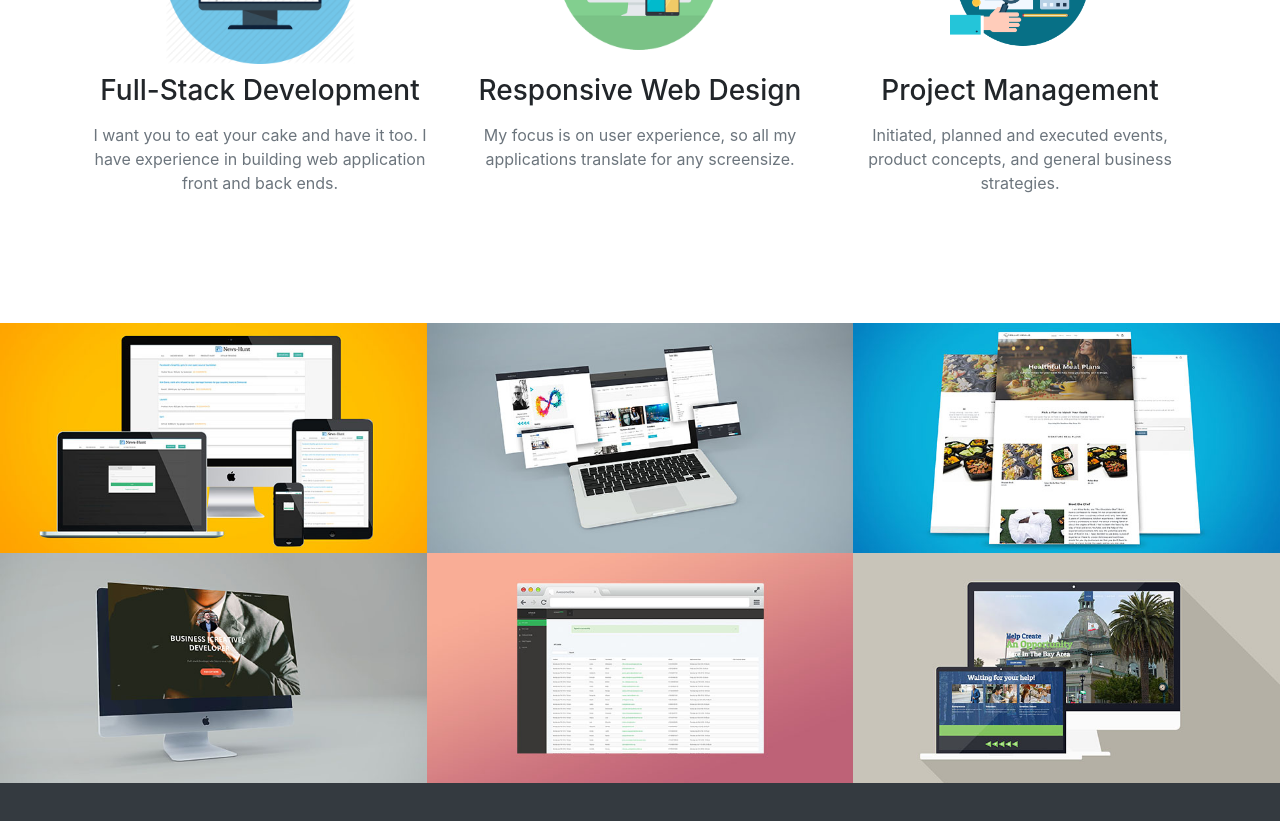
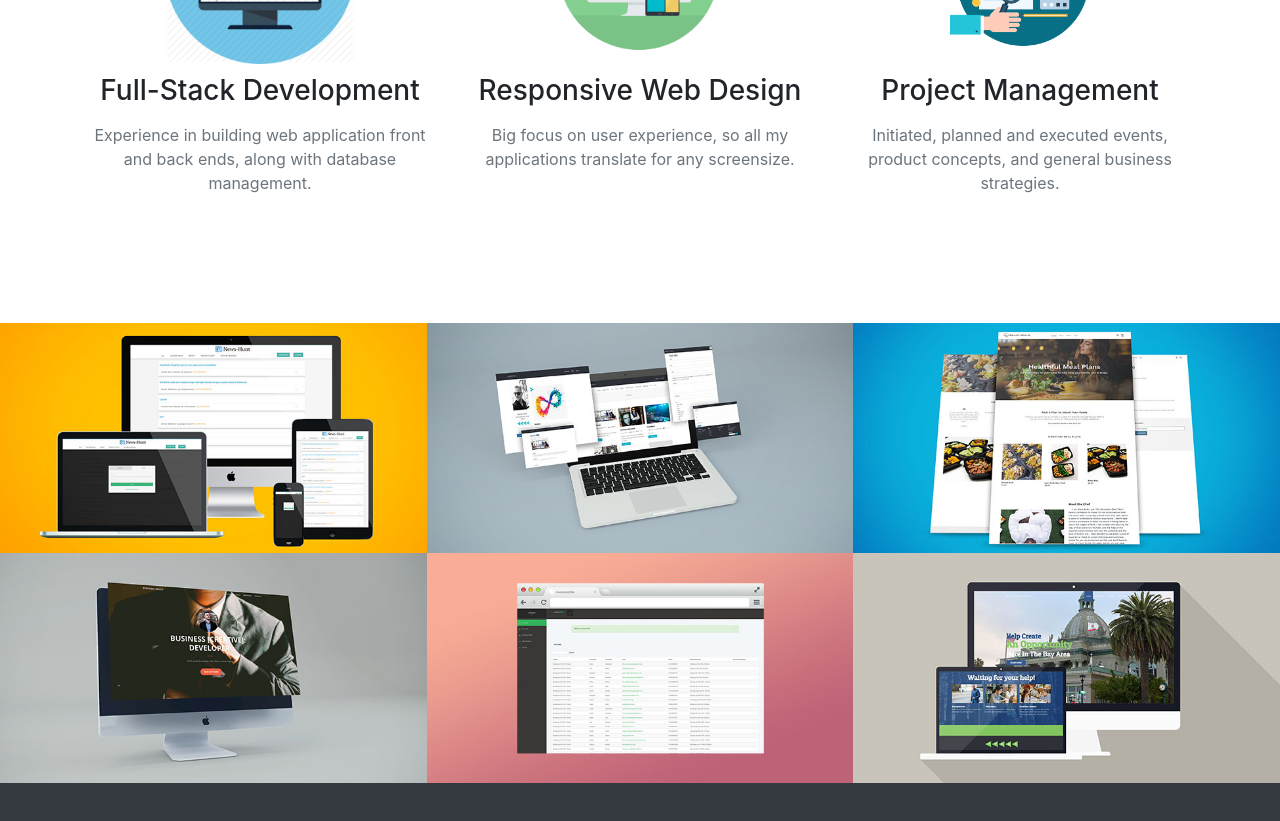
Before and after one commit to stephencarico/stephencarico.github.io, a website with bundled scripts: page index.html in a window 1280 px wide. Shown: the part 2220-3041 px from the top of the page. Built offline with nearby package versions, Linux system fonts and the light colour scheme.

Commit message:
skills wording

```diff
--- a/index.html
+++ b/index.html
@@ -116,7 +116,7 @@
               <img src="./img/icons/fullstack.png" alt="fullstack" class="skill">
               <!-- <i class="fa fa-code fa-3x mb-3 sr-contact-1"></i> -->
               <h3 class="mb-3">Full-Stack Development</h3>
-              <p class="text-muted mb-0">I want you to eat your cake and have it too. I have experience in building web application front and back ends.</p>
+              <p class="text-muted mb-0">Experience in building web application front and back ends, along with database management.</p>
             </div>
           </div>
           <div class="col-lg-4 col-md-6 text-center">
@@ -124,7 +124,7 @@
               <img src="./img/icons/responsive.png" alt="responsive" class="skill">
               <!-- <i class="fa fa-calendar fa-3x mb-3 sr-contact-1"></i> -->
               <h3 class="mb-3">Responsive Web Design</h3>
-              <p class="text-muted mb-0">My focus is on user experience, so all my applications translate for any screensize.</p>
+              <p class="text-muted mb-0">Big focus on user experience, so all my applications translate for any screensize.</p>
             </div>
           </div>
           <div class="col-lg-4 col-md-12 text-center">
```
